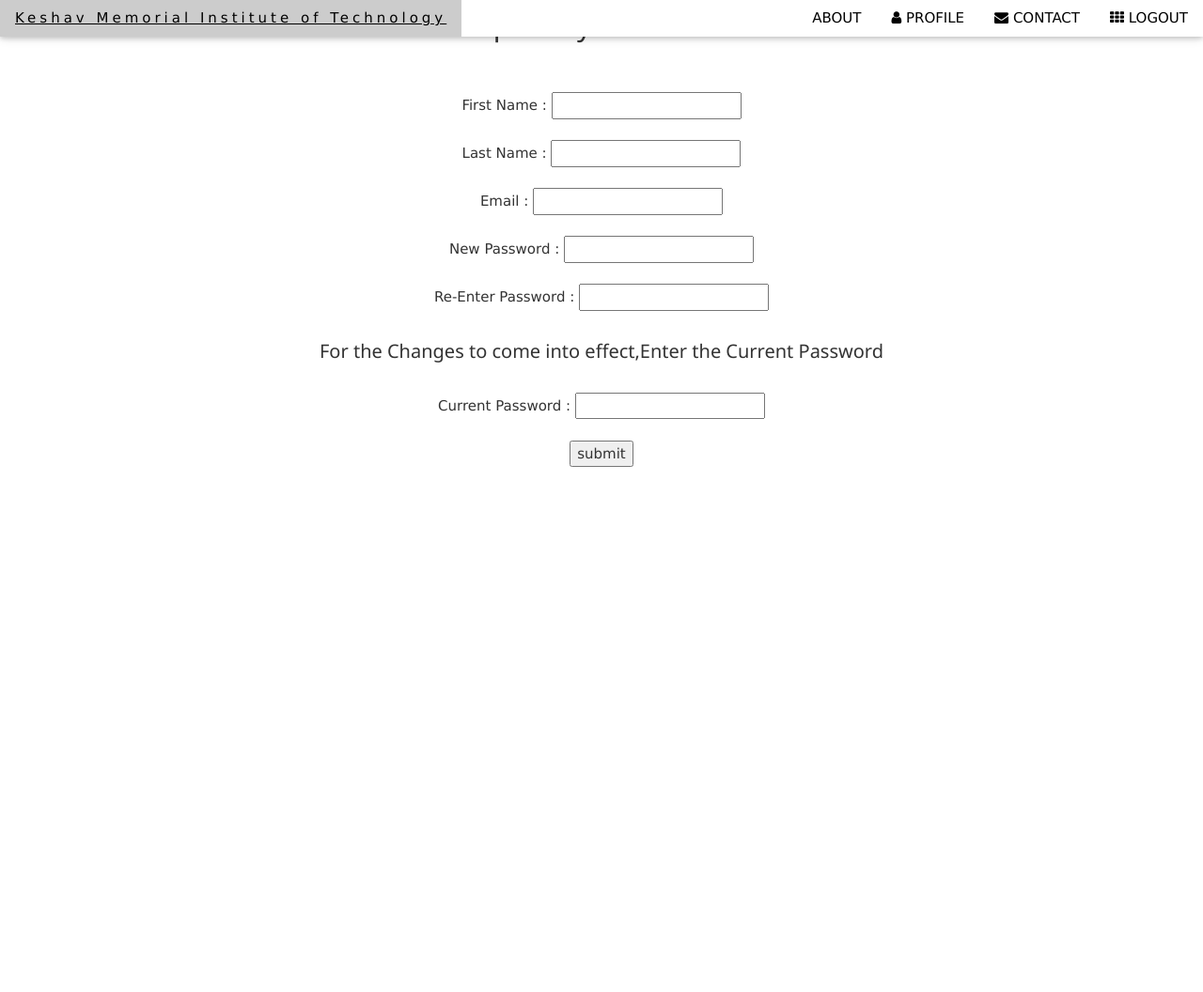
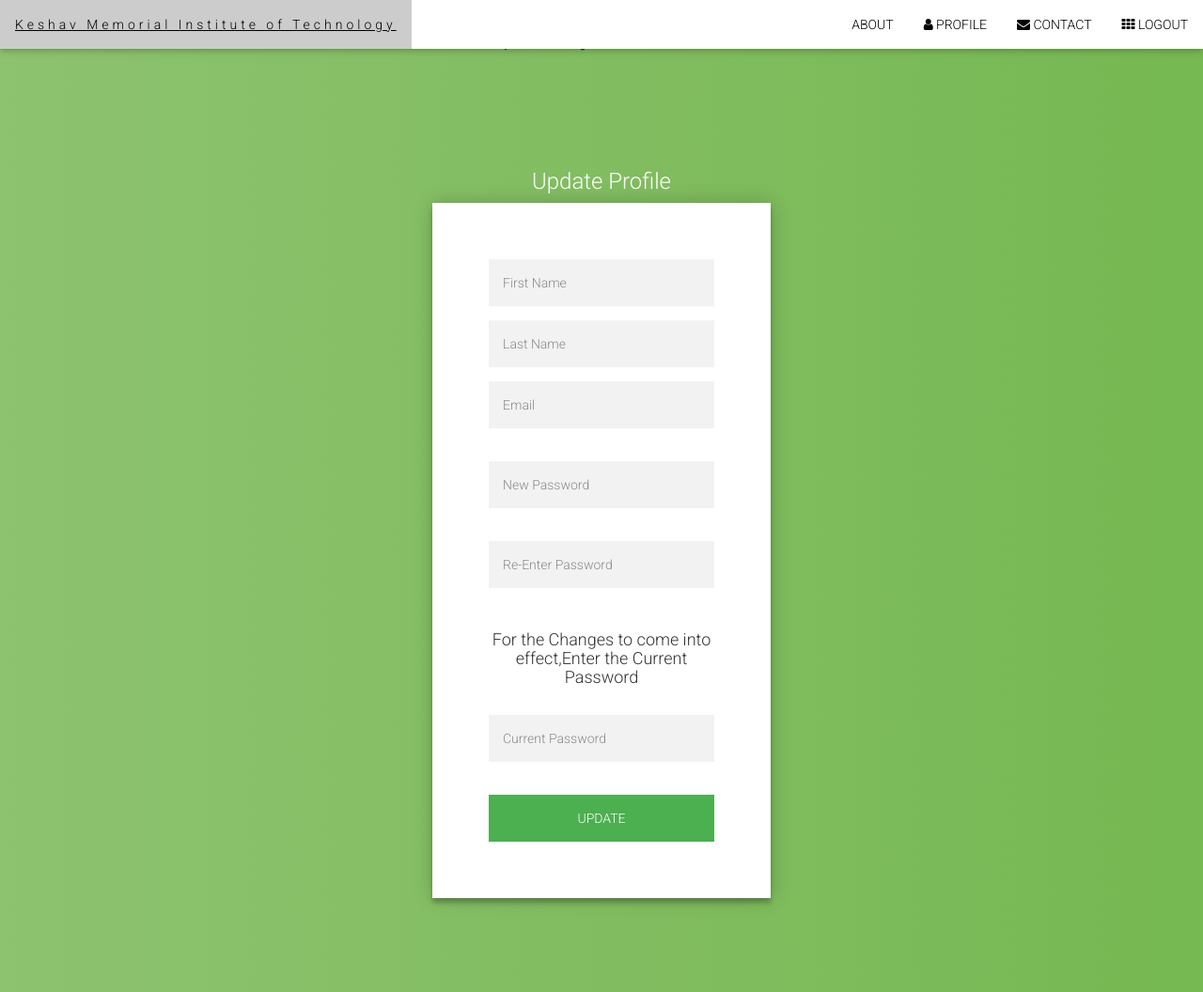
Before and after one commit to Akhilez/StudentFeedback, a Django app: page /feedback/changepass/ in a window 1280 px wide. Shown: the whole page at 94% size. Before the commit the page ends 497 px from the top, so only its background shows below. Run offline with Django 3.2, Linux system fonts and the light colour scheme; the visitor is signed in with stand-in values (Sample User, id 1); some libraries are stand-ins or nearby versions.

Commit message:
Raj - student page done

```diff
--- a/StudentFeedback/settings.py
+++ b/StudentFeedback/settings.py
@@ -143,7 +143,7 @@ USE_TZ = True
 # https://docs.djangoproject.com/en/1.10/howto/static-files/
 
 STATIC_URL = '/static/'
-STATIC_ROOT = 'feedback/static/'
+STATIC_ROOT = '/feedback/static/'
 
 TEMPLATE_DIRS = (
     os.path.join(BASE_DIR,  'templates'),
--- a/feedback/forms.py
+++ b/feedback/forms.py
@@ -8,9 +8,9 @@ class LoginForm(forms.Form):
     password = forms.CharField(max_length=20, widget=forms.PasswordInput(attrs={'placeholder': 'Password'}))
 
 class ProfileForm(forms.Form):
-    firstname = forms.CharField(max_length=100, required=False)
-    lastname = forms.CharField(max_length=100, required=False)
-    email = forms.CharField(max_length=100, required=False)
-    newpass = forms.CharField(max_length=100, required=False, widget=forms.PasswordInput)
-    repass = forms.CharField(max_length=100, required=False, widget=forms.PasswordInput)
-    password = forms.CharField(max_length=100, widget=forms.PasswordInput)
+    firstname = forms.CharField(max_length=100, required=False, widget=forms.TextInput(attrs={'placeholder': 'First Name'}))
+    lastname = forms.CharField(max_length=100, required=False, widget=forms.TextInput(attrs={'placeholder': 'Last Name'}))
+    email = forms.CharField(max_length=100, required=False, widget=forms.TextInput(attrs={'placeholder': 'Email'}))
+    newpass = forms.CharField(max_length=100, required=False, widget=forms.PasswordInput(attrs={'placeholder': 'New Password'}))
+    repass = forms.CharField(max_length=100, required=False, widget=forms.PasswordInput(attrs={'placeholder': 'Re-Enter Password'}))
+    password = forms.CharField(max_length=100, widget=forms.PasswordInput(attrs={'placeholder': 'Current Password'}))
--- a/feedback/static/loginc.css
+++ b/feedback/static/loginc.css
@@ -97,4 +61,44 @@ body {
   font-family: "Roboto", sans-serif;
   -webkit-font-smoothing: antialiased;
   -moz-osx-font-smoothing: grayscale;
+  text-align: center;
 }
+
+hr.star-light,
+            hr.star-primary {
+                margin: 25px auto 30px;
+                padding: 0;
+                max-width: 250px;
+                border: 0;
+                border-top: solid 5px;
+                text-align: center;
+            }
+
+            hr.star-light:after,
+            hr.star-primary:after {
+                content: "\2605";
+                display: inline-block;
+                position: relative;
+                top: -.8em;
+                padding: 0 .25em;
+                font-family: FontAwesome;
+                font-size: 2em;
+            }
+
+            hr.star-light {
+                border-color: #fff;
+            }
+
+            hr.star-light:after {
+                color: #fff;
+                background-color: #18bc9c;
+            }
+
+            hr.star-primary {
+                border-color: #2c3e50;
+            }
+
+            hr.star-primary:after {
+                color: #2c3e50;
+                background-color: #18bc9c;
+            }
--- a/feedback/templates/feedback/base.html
+++ b/feedback/templates/feedback/base.html
@@ -1,7 +1,12 @@
 {% extends 'base.html' %}
 
 {% block title %}Feedback{% endblock %}
-
+{% block head %}
+    {% load static %}
+    <link rel="stylesheet" type="text/css" href="{% static 'loginc.css' %}">
+    {% load static %}
+    <link rel="stylesheet" type="text/css" href="{% static 'loginj.js' %}">
+{% endblock %}
 {% block navbar %}
 
 {% endblock %}
--- a/feedback/templates/feedback/changepass.html
+++ b/feedback/templates/feedback/changepass.html
@@ -41,17 +41,19 @@
 
     <h2 align="center">Update your Profile</h2><br><br>
     <div id="form1" align="center">
+    <div class="login-page" align="center" ><h3 style="color:#FFFFFF">Update Profile</h3>
+        <div class="form" style="padding: 60px">
 
        <form method="post" action="">
            {% csrf_token %}
-           First Name : {{ formset.firstname }}<br><br>
-           Last Name : {{ formset.lastname }}<br><br>
-           Email : {{ formset.email }}<br><br>
-           New Password : {{ formset.newpass }}<br><br>
-           Re-Enter Password : {{ formset.repass }}<br><br>
+           {{ formset.firstname }}
+           {{ formset.lastname }}
+           {{ formset.email }}<br><br>
+           {{ formset.newpass }}<br><br>
+           {{ formset.repass }}<br><br>
            <h4>For the Changes to come into effect,Enter the Current Password</h4><br>
-           Current Password : {{ formset.password }}<br><br>
-           <input type="submit" value="submit">
+           {{ formset.password }}<br><br>
+           <button type="submit">UPDATE</button>
        </form>
 
     </div>
--- a/feedback/templates/feedback/includes/footer.html
+++ b/feedback/templates/feedback/includes/footer.html
@@ -1,5 +1,5 @@
 
-<footer class="w3-center w3-black w3-padding-60">
+<footer class="w3-center w3-black w3-padding-60" style="position: absolute;right: 0;bottom: 0;left: 0;padding: 1rem;background-color: #efefef;text-align: center;">
 
   <div class="w3-xlarge w3-section">
     <i class="fa fa-facebook-official w3-hover-text-indigo"></i>
@@ -8,5 +8,5 @@
     <i class="fa fa-twitter w3-hover-text-light-blue"></i>
     <i class="fa fa-linkedin w3-hover-text-indigo"></i>
   </div>
-  <p>Powered by KMIT</p>
+  <p>Copyright &copy;2017 Keshav Memorial Institute of Technology</p>
 </footer>
--- a/feedback/templates/feedback/initiate.html
+++ b/feedback/templates/feedback/initiate.html
@@ -19,6 +19,7 @@ function toggle(source) {
 
 
 {% block maincontent %}
+    <body>
     <div class="container">
     <br><br><br>
         <div style="float:left">
@@ -94,7 +95,7 @@ function toggle(source) {
         {% endfor %}
     {% endif %}
     <br><br><br><br><br><br><br>
-
+</body>
     <!-- Modal -->
     <div id="myModal" class="modal fade" role="dialog">
       <div class="modal-dialog">
--- a/feedback/views.py
+++ b/feedback/views.py
@@ -423,7 +423,7 @@ def student(request):
 
     # disable page condition:
     if len(sessions) == 0 or (datetime.datetime.now(datetime.timezone.utc) - sessions[0].timestamp).total_seconds() / 60 > max_timeout:
-        context['disabled'] = True
+        pass
 
 
     if request.method == 'POST':
@@ -879,13 +879,13 @@ def updatedb(request):
     template = 'feedback/updatedb.html'
     context = {}
 
-    #data = db_updater.update_classes()
-    #data = db_updater.update_students()
-    #data = db_updater.update_faculty()
-    #data = db_updater.update_subjects()
-    #data = db_updater.update_class_fac_sub()
-    #data = db_updater.update_faculty_questions()
+    data = db_updater.update_classes()
+    data = db_updater.update_students()
+    data = db_updater.update_faculty()
+    data = db_updater.update_subjects()
+    data = db_updater.update_class_fac_sub()
+    data = db_updater.update_faculty_questions()
 
-    #context['classes'] = data
+    context['classes'] = data
 
     return render(request, template, context)
--- a/templates/base.html
+++ b/templates/base.html
@@ -3,33 +3,26 @@
 <head lang="en">
     <meta charset="UTF-8">
     <title>{% block title %}Base{% endblock %}</title>
-    {%load static %}
+    <link rel="stylesheet" href="https://www.w3schools.com/lib/w3.css">
+        <link rel="stylesheet" href="https://fonts.googleapis.com/css?family=Raleway">
+        <link rel="stylesheet" href="https://cdnjs.cloudflare.com/ajax/libs/font-awesome/4.7.0/css/font-awesome.min.css">
+        <link rel="stylesheet" href="https://maxcdn.bootstrapcdn.com/bootstrap/3.3.7/css/bootstrap.min.css" integrity="sha384-BVYiiSIFeK1dGmJRAkycuHAHRg32OmUcww7on3RYdg4Va+PmSTsz/K68vbdEjh4u" crossorigin="anonymous">
+        <link rel="stylesheet" href="https://maxcdn.bootstrapcdn.com/bootstrap/3.3.7/css/bootstrap-theme.min.css" integrity="sha384-rHyoN1iRsVXV4nD0JutlnGaslCJuC7uwjduW9SVrLvRYooPp2bWYgmgJQIXwl/Sp" crossorigin="anonymous">
+        <link rel="stylesheet" href="https://cdnjs.cloudflare.com/ajax/libs/font-awesome/4.6.3/css/font-awesome.css">
+        {%load static %}
 
-    <link rel="stylesheet" href="{% static 'bootstrap/bootstrap.css' %}" >
-    <link rel="stylesheet" href="{% static 'bootstrap/bootstrap.min.css' %}" >
-    <link rel="stylesheet" href="{% static 'bootstrap/bootstrap-theme.css' %}" >
-    <script src="{% static 'bootstrap/bootstrap.min.js' %}"></script>
-
-
-
-
-<!-- Latest compiled and minified CSS -->
-<link rel="stylesheet" href="https://maxcdn.bootstrapcdn.com/bootstrap/3.3.7/css/bootstrap.min.css">
-
-<!-- jQuery library -->
-<script src="https://ajax.googleapis.com/ajax/libs/jquery/3.1.1/jquery.min.js"></script>
-
-<!-- Latest compiled JavaScript -->
-<script src="https://maxcdn.bootstrapcdn.com/bootstrap/3.3.7/js/bootstrap.min.js"></script>
-
-    <meta name="viewport" content="width=device-width, initial-scale=1">
-<link rel="stylesheet" href="https://www.w3schools.com/lib/w3.css">
-{% load static %}
-<link rel="stylesheet" href="{% static loginc.css %}">
-<link rel="javascript" href="{% static loginj.js%}">
-<link rel="stylesheet" href="https://fonts.googleapis.com/css?family=Raleway">
-<link rel="stylesheet" href="https://cdnjs.cloudflare.com/ajax/libs/font-awesome/4.7.0/css/font-awesome.min.css">
-
+        <link rel="stylesheet" href="{% static 'bootstrap/bootstrap.css' %}" >
+        <link rel="stylesheet" href="{% static 'bootstrap/bootstrap.min.css' %}" >
+        <link rel="stylesheet" href="{% static 'bootstrap/bootstrap-theme.css' %}" >
+        <script src="https://ajax.googleapis.com/ajax/libs/jquery/1.12.4/jquery.min.js"></script>
+        <!-- Include all compiled plugins (below), or include individual files as needed -->
+        <script src="https://maxcdn.bootstrapcdn.com/bootstrap/3.3.7/js/bootstrap.min.js" integrity="sha384-Tc5IQib027qvyjSMfHjOMaLkfuWVxZxUPnCJA7l2mCWNIpG9mGCD8wGNIcPD7Txa" crossorigin="anonymous"></script>
+        <script src="{% static 'bootstrap/bootstrap.min.js' %}"></script>
+        <style>
+            .w3-bar .w3-button {
+                padding: 16px;
+            }
+        </style>
     {% block head %}{% endblock %}
 </head>
 <body>
--- a/templates/login.html
+++ b/templates/login.html
@@ -228,7 +228,7 @@
             </div>
     {% endif %}
     <body><br>
-        <h1 align="center" style="color:honeydew">LOGIN</h1>
+        <h1 align="center" style="color:#FFFFFF">LOGIN</h1>
         <hr class="star-light">
         <div class="login-page">
             <div class="form">
```
Also changed, not shown: other parts of feedback/static/loginc.css (+0 -36 lines), feedback/templates/feedback/includes/conductor_navbar.html (+23 -13 lines), feedback/templates/feedback/student_login.html (+48 -12 lines).
